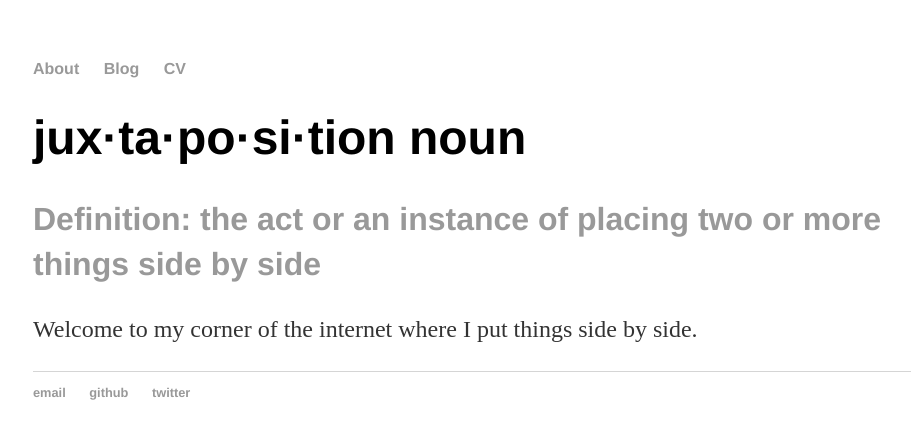
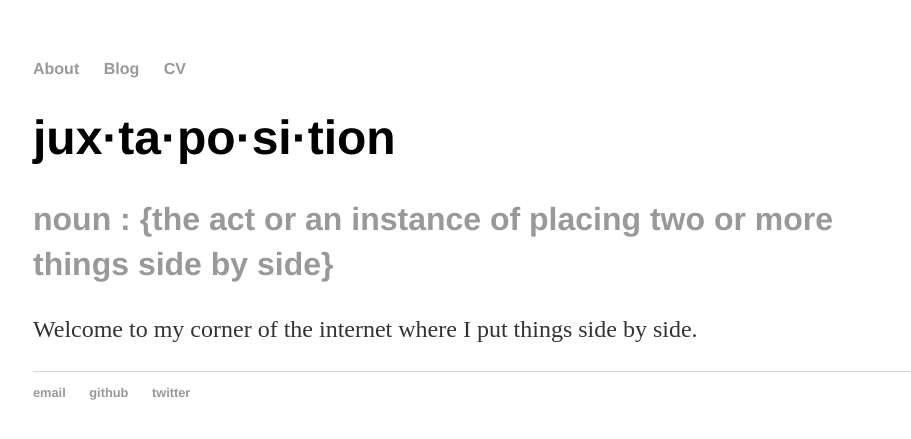
Before and after one commit to bartholdja/bartholdja.github.io, a Jekyll site: the page built from index.html, in a window 1280 px wide. Shown: the top 439 px of the page, without its empty margins (159-1070 px from the left). Built offline with Jekyll 4.4.1, drawn with Linux system fonts in a browser that asks for light colours.

Commit message:
updating 004

```diff
--- a/about/index.html
+++ b/about/index.html
@@ -1,8 +1,9 @@
+---
 layout: default
 title: juxtaposition
 ---
 <div class="blurb">
-	<h1>jux·ta·po·si·tion noun </h1>
-	<h2>Definition: the act or an instance of placing two or more things side by side</h2>
+	<h1>jux·ta·po·si·tion</h1>
+	<h2>noun : {the act or an instance of placing two or more things side by side}</h2>
 	<p>Welcome to my corner of the internet where I put things side by side. <p>
 </div><!-- /.blurb -->
--- a/index.html
+++ b/index.html
@@ -3,7 +3,7 @@ layout: default
 title: juxtaposition
 ---
 <div class="blurb">
-	<h1>jux·ta·po·si·tion noun </h1>
-	<h2>Definition: the act or an instance of placing two or more things side by side</h2>
+	<h1>jux·ta·po·si·tion</h1>
+	<h2>noun : {the act or an instance of placing two or more things side by side}</h2>
 	<p>Welcome to my corner of the internet where I put things side by side. <p>
 </div><!-- /.blurb -->
```
